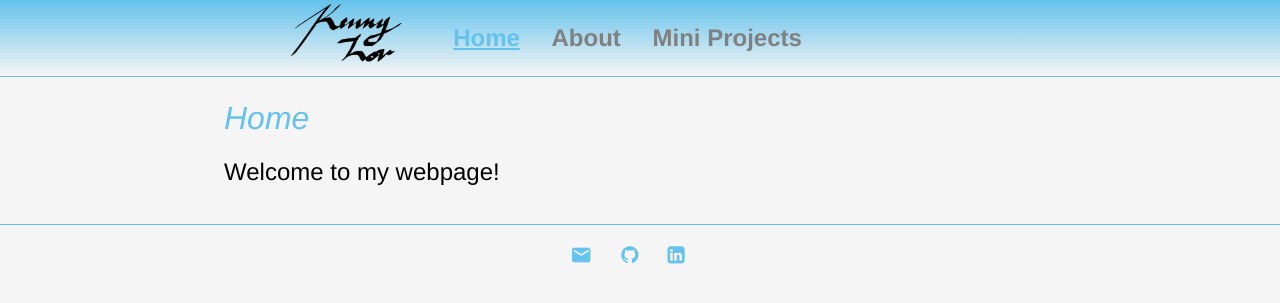
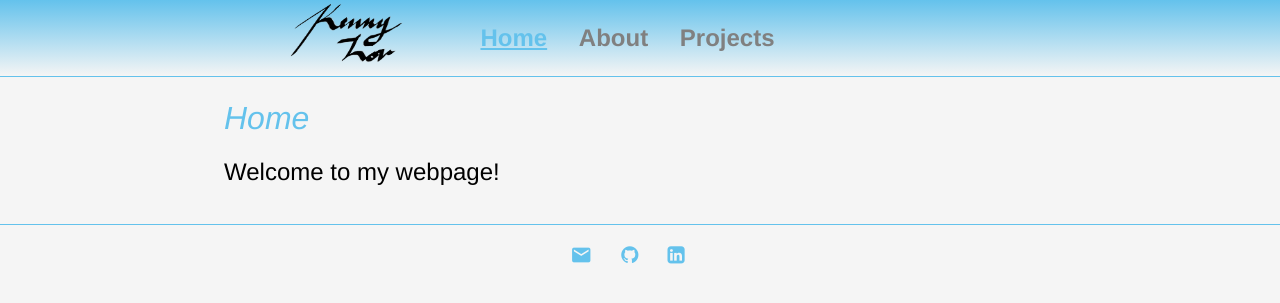
Before and after one commit to clfkenny/clfkenny.github.io, a Jekyll site: the page built from index.md, in a window 1280 px wide. Shown: the top 303 px of the page. Built offline with Jekyll 4.4.1, drawn with Linux system fonts in a browser that asks for light colours.

Commit message:
Update default.html

```diff
--- a/_layouts/default.html
+++ b/_layouts/default.html
@@ -15,7 +15,7 @@
 	    		<ul>
 	        		<li><a href="/">Home</a></li>
 		        	<li><a href="/about">About</a></li>
-	        		<li><a href="/projects">Mini Projects</a></li>
+	        		<li><a href="/projects">Projects</a></li>
 	    		</ul>
 
 			</nav>
```
